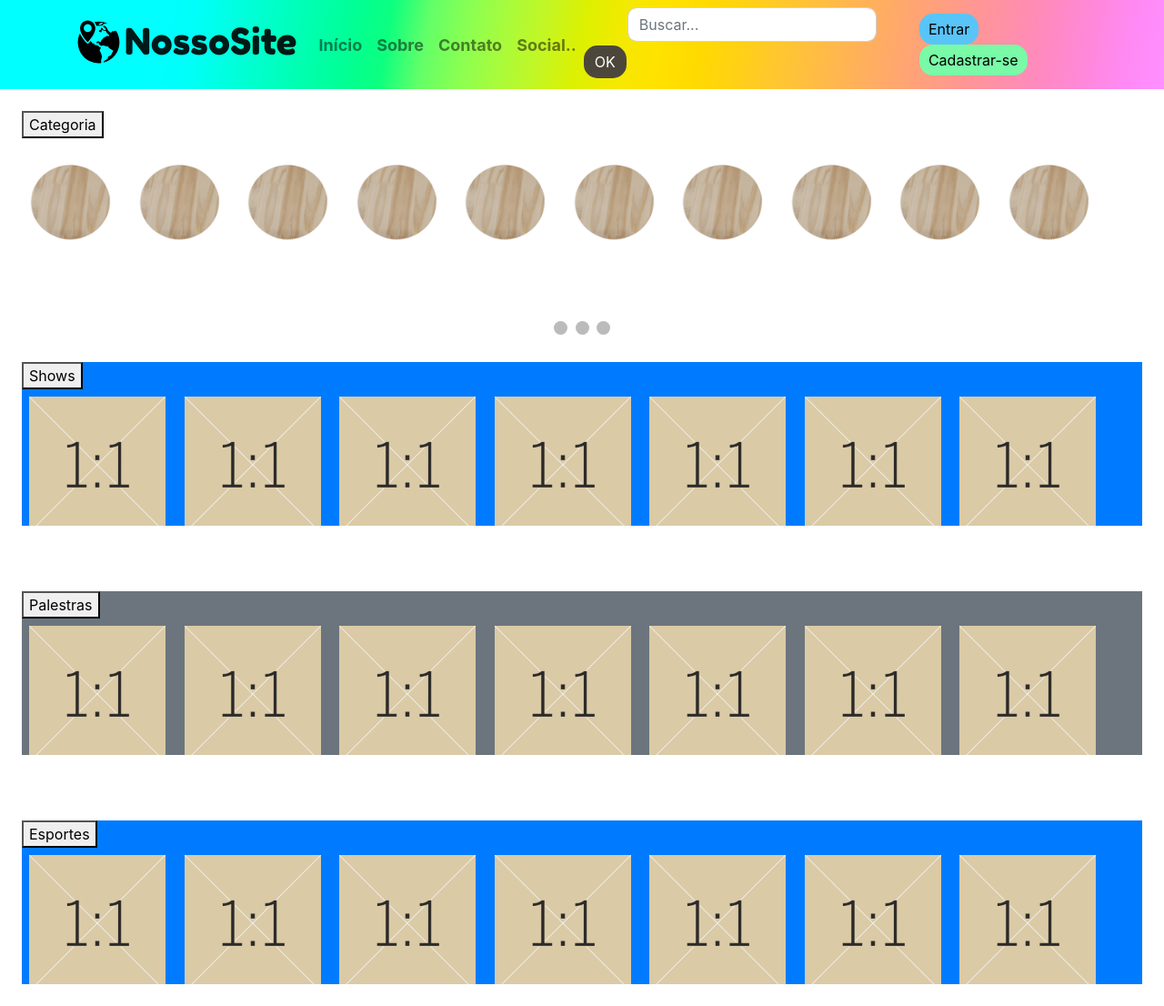
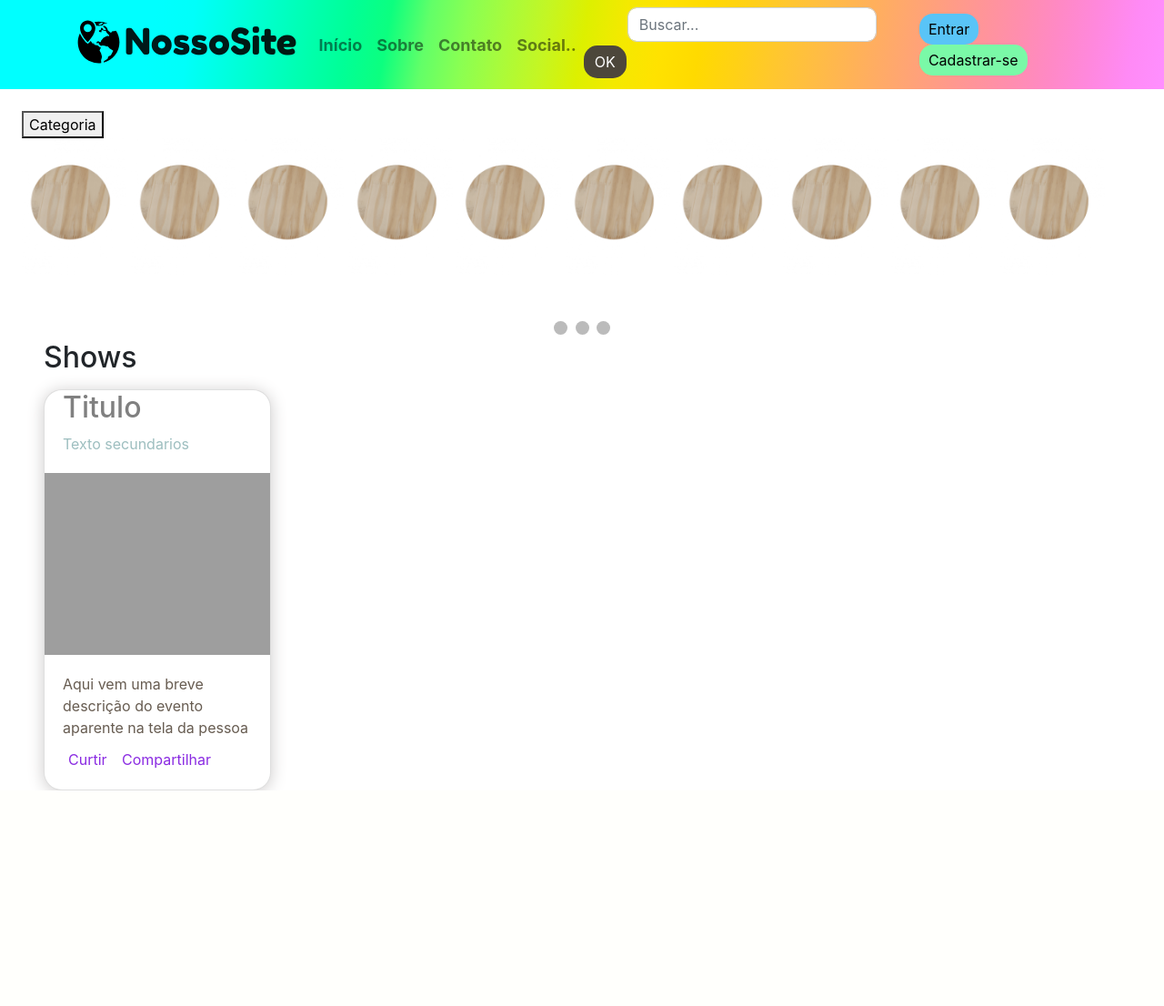
Before and after one commit to iamgiovann4/pj2-g06, a PHP site: page / in a window 1280 px wide. Shown: the whole page at 91% size. After the commit the page ends 869 px from the top, so only its background shows below. Run offline with PHP 8.4, Linux system fonts and the light colour scheme; grey boxes are pictures that could not be loaded.

Commit message:
card para categorias

```diff
--- a/css/custom.css
+++ b/css/custom.css
@@ -156,13 +156,47 @@ h1{
   background-color: #717171;
 }
 
-/* Fading animation */
-.fade {
-  animation-name: fade;
-  animation-duration: 1.5s;
+/* card */
+.content{
+  width: 100%;
 }
 
-@keyframes fade {
-  from {opacity: .4}
-  to {opacity: 1}
+.card{
+  background-color: white;
+  border-radius: 20px;
+  box-shadow: 0 2px 18px rgb(205, 203, 203);
+  width: 250px;
 }
+
+.mediaCard{
+  background: url(https://encrypted-tbn0.gstatic.com/images?q=tbn:ANd9GcTrDnq2FI6uKnivHH4v7D_pYTxxQDXYiDdbE1DFFGI1nw&s) center/cover;
+  height: 200px;
+  width: 100%;
+}
+
+.topCard{
+  padding: 20px;
+  padding-top: 0px;
+}
+.bottomCard{
+  padding: 20px;
+}
+
+.actions{
+  background: none;
+  border: none;
+  color: blueviolet;
+  margin-top: 10px;
+}
+
+.title{
+  color: gray;
+}
+
+.secondText{
+  color: rgba(122, 166, 168, 0.734);
+}
+
+.bottomText{
+  color: rgb(103, 92, 81);
+}
--- a/index.html
+++ b/index.html
@@ -149,19 +149,19 @@
     <!-- Slideshow container -->
     <div class="slideshow-container">
       <!-- Imagens de largura total com texto de número e legenda -->
-      <div class="mySlides fade">
+      <div class="mySlides">
         <div class="numbertext">1 / 3</div>
         <img src="img/img1.jpg" style="width:100%">
         <div class="text">Caption Text</div>
       </div> <!-- .mySlides -->
 
-      <div class="mySlides fade">
+      <div class="mySlides">
         <div class="numbertext">2 / 3</div>
         <img src="img/img2.jpg" style="width:100%">
         <div class="text">Caption Two</div>
       </div> <!-- .mySlides -->
 
-      <div class="mySlides fade">
+      <div class="mySlides">
         <div class="numbertext">3 / 3</div>
         <img src="img/img3.jpg" style="width:100%">
         <div class="text">Caption Three</div>
@@ -181,63 +181,30 @@
       <span class="dot" onclick="currentSlide(3)"></span>
     </div> <!-- .text-align:center -->
 
-    <div class="categoria m-4 bg-primary">
-      <button>Shows</button>
-      <div class="cat">
-        <img src="img/evento.png" alt="Categoria x" width="150" height="150" class="m-2">
-        <img src="img/evento.png" alt="Categoria x" width="150" height="150" class="m-2">
-        <img src="img/evento.png" alt="Categoria x" width="150" height="150" class="m-2">
-        <img src="img/evento.png" alt="Categoria x" width="150" height="150" class="m-2">
-        <img src="img/evento.png" alt="Categoria x" width="150" height="150" class="m-2">
-        <img src="img/evento.png" alt="Categoria x" width="150" height="150" class="m-2">
-        <img src="img/evento.png" alt="Categoria x" width="150" height="150" class="m-2">
-        <img src="img/evento.png" alt="Categoria x" width="150" height="150" class="m-2">
-        <img src="img/evento.png" alt="Categoria x" width="150" height="150" class="m-2">
-        <img src="img/evento.png" alt="Categoria x" width="150" height="150" class="m-2">
-        <img src="img/evento.png" alt="Categoria x" width="150" height="150" class="m-2">
-        <img src="img/evento.png" alt="Categoria x" width="150" height="150" class="m-2">
-      </div><!--cat-->
-    </div> <!--categoria-->
+    <div class="categoria ml-5">
+      <h2 class="mb-3">Shows</h2>
 
-    <br>
+    <!--inicio do card-->
+    <div class="content">
+      <div class="card">
+          <div class="topCard">
+              <h2 class="title">Titulo</h2>
+              <span class="secondText">Texto secundarios</span>
+      </div>
+      <div class="mediaCard"></div>
+      <div class="bottomCard">
+          <span class="bottomText">
+              Aqui vem uma breve descrição do evento aparente na tela da pessoa
+          </span>
+      <div class="actionsCard">
+          <button class="actions">Curtir</button>
+          <button class="actions">Compartilhar</button>
+              </div><!--actionsCard-->
+          </div><!--bottomCard-->
+      </div><!--card-->
+  </div><!--content-->
+</div><!--fim do card/cat-->
 
-    <div class="categoria m-4 bg-secondary">
-      <button>Palestras</button>
-      <div class="cat">
-        <img src="img/evento.png" alt="Categoria x" width="150" height="150" class="m-2">
-        <img src="img/evento.png" alt="Categoria x" width="150" height="150" class="m-2">
-        <img src="img/evento.png" alt="Categoria x" width="150" height="150" class="m-2">
-        <img src="img/evento.png" alt="Categoria x" width="150" height="150" class="m-2">
-        <img src="img/evento.png" alt="Categoria x" width="150" height="150" class="m-2">
-        <img src="img/evento.png" alt="Categoria x" width="150" height="150" class="m-2">
-        <img src="img/evento.png" alt="Categoria x" width="150" height="150" class="m-2">
-        <img src="img/evento.png" alt="Categoria x" width="150" height="150" class="m-2">
-        <img src="img/evento.png" alt="Categoria x" width="150" height="150" class="m-2">
-        <img src="img/evento.png" alt="Categoria x" width="150" height="150" class="m-2">
-        <img src="img/evento.png" alt="Categoria x" width="150" height="150" class="m-2">
-        <img src="img/evento.png" alt="Categoria x" width="150" height="150" class="m-2">
-      </div><!--cat-->
-    </div> <!--categoria-->
-
-    <br>
-
-    <div class="categoria m-4 bg-primary">
-      <button>Esportes</button>
-      <div class="cat">
-        <img src="img/evento.png" alt="Categoria x" width="150" height="150" class="m-2">
-        <img src="img/evento.png" alt="Categoria x" width="150" height="150" class="m-2">
-        <img src="img/evento.png" alt="Categoria x" width="150" height="150" class="m-2">
-        <img src="img/evento.png" alt="Categoria x" width="150" height="150" class="m-2">
-        <img src="img/evento.png" alt="Categoria x" width="150" height="150" class="m-2">
-        <img src="img/evento.png" alt="Categoria x" width="150" height="150" class="m-2">
-        <img src="img/evento.png" alt="Categoria x" width="150" height="150" class="m-2">
-        <img src="img/evento.png" alt="Categoria x" width="150" height="150" class="m-2">
-        <img src="img/evento.png" alt="Categoria x" width="150" height="150" class="m-2">
-        <img src="img/evento.png" alt="Categoria x" width="150" height="150" class="m-2">
-        <img src="img/evento.png" alt="Categoria x" width="150" height="150" class="m-2">
-        <img src="img/evento.png" alt="Categoria x" width="150" height="150" class="m-2">
-      </div><!--cat-->
-    </div> <!--categoria-->
 
     <script src="js/jquery.js"></script>
     <script src="js/bootstrap.js"></script>
```
